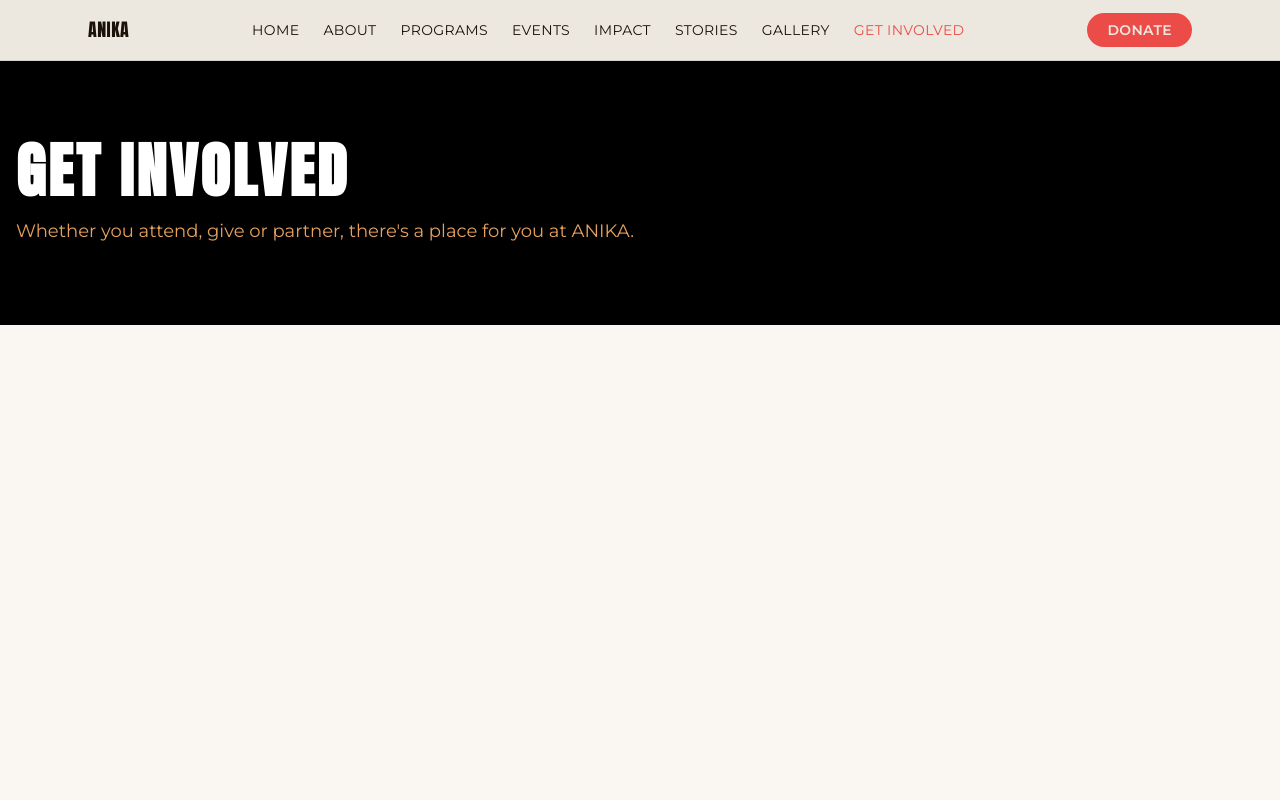
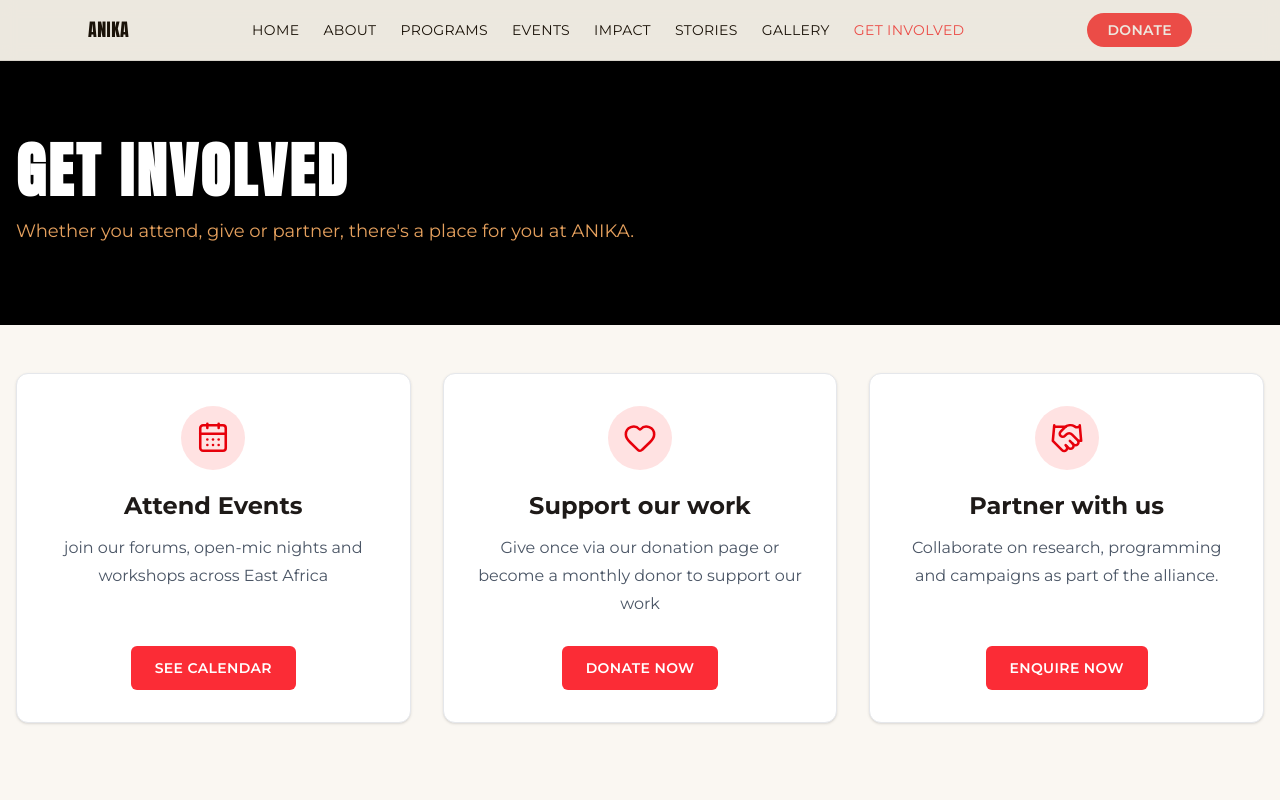
Before and after one commit to Jkosencha/Anika-Initiative, a React (Vite) app: page /get-involved in a window 1280 px wide. Shown: the top 800 px of the page. Built offline with nearby package versions, Linux system fonts and the light colour scheme.

Commit message:
feat: mapped the ways to get involved and designed the cards

```diff
--- a/src/pages/GetInvolved.jsx
+++ b/src/pages/GetInvolved.jsx
@@ -166,6 +166,34 @@ const GetInvolved = () => {
           </p>
         </div>
       </section>
+
+      <section className="mx-auto max-w-7xl px-4 py-12">
+        <div className="grid grid-cols-1 md:grid-cols-3 gap-8">
+          {waysToGetInvolved.map((way) => {
+            const Icon = way.icon;
+            return (
+              <article
+                key={way.title}
+                className="flex min-h-[320px] flex-col items-center rounded-xl border border-gray-200 bg-white p-8 text-center shadow-sm transition-shadow hover:shadow-lg"
+              >
+                <div className="mb-5 flex h-16 w-16 items-center justify-center rounded-full bg-red-100 text-red-600">
+                  <Icon size={34} strokeWidth={1.8} aria-hidden="true" />
+                </div>
+                <h2 className="mb-3 text-2xl font-bold">{way.title}</h2>
+                <p className="mb-7 flex-1 leading-7 text-gray-600">
+                  {way.description}
+                </p>
+                <button
+                  type="button"
+                  className="rounded-md bg-red-500 px-6 py-3 text-sm font-semibold tracking-wide text-white transition-colors hover:bg-red-600 focus:outline-none focus:ring-2 focus:ring-red-500 focus:ring-offset-2"
+                >
+                  {way.cta}
+                </button>
+              </article>
+            );
+          })}
+        </div>
+      </section>
     </main>
   );
 };
```
